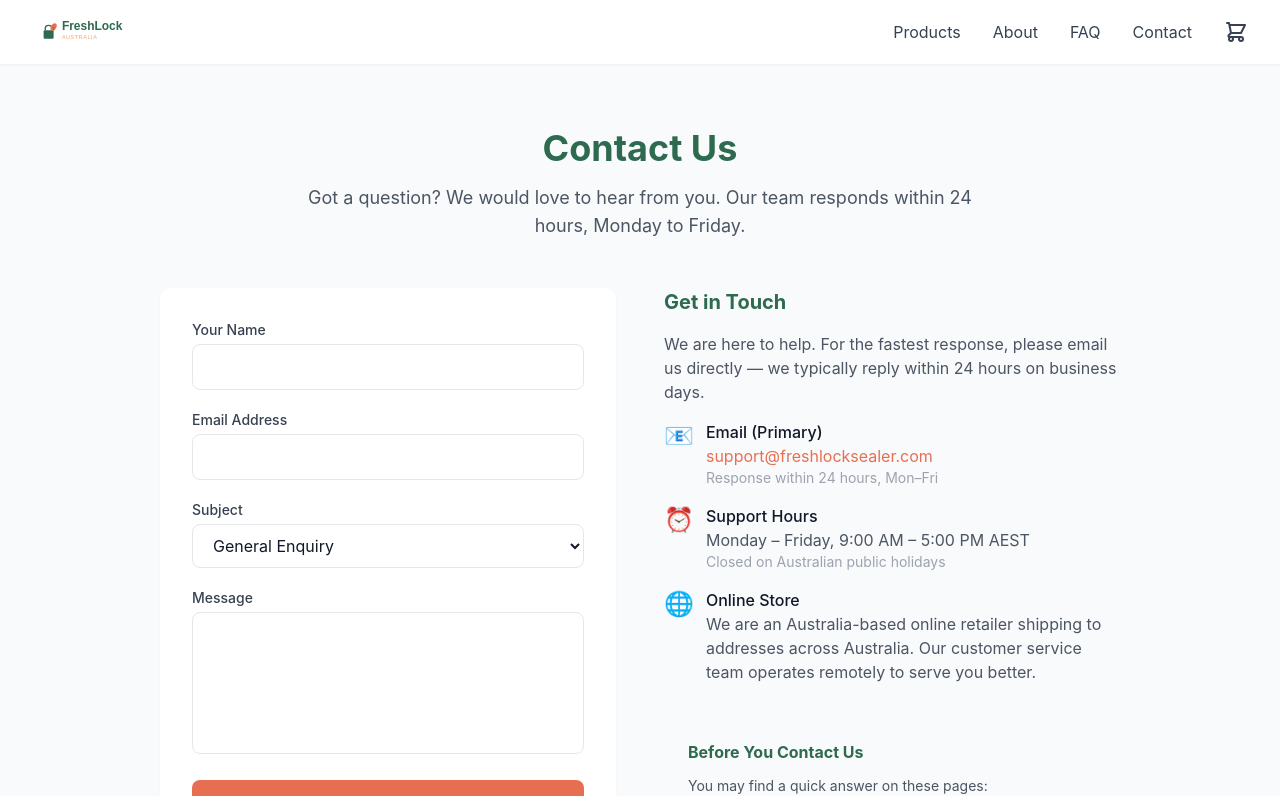
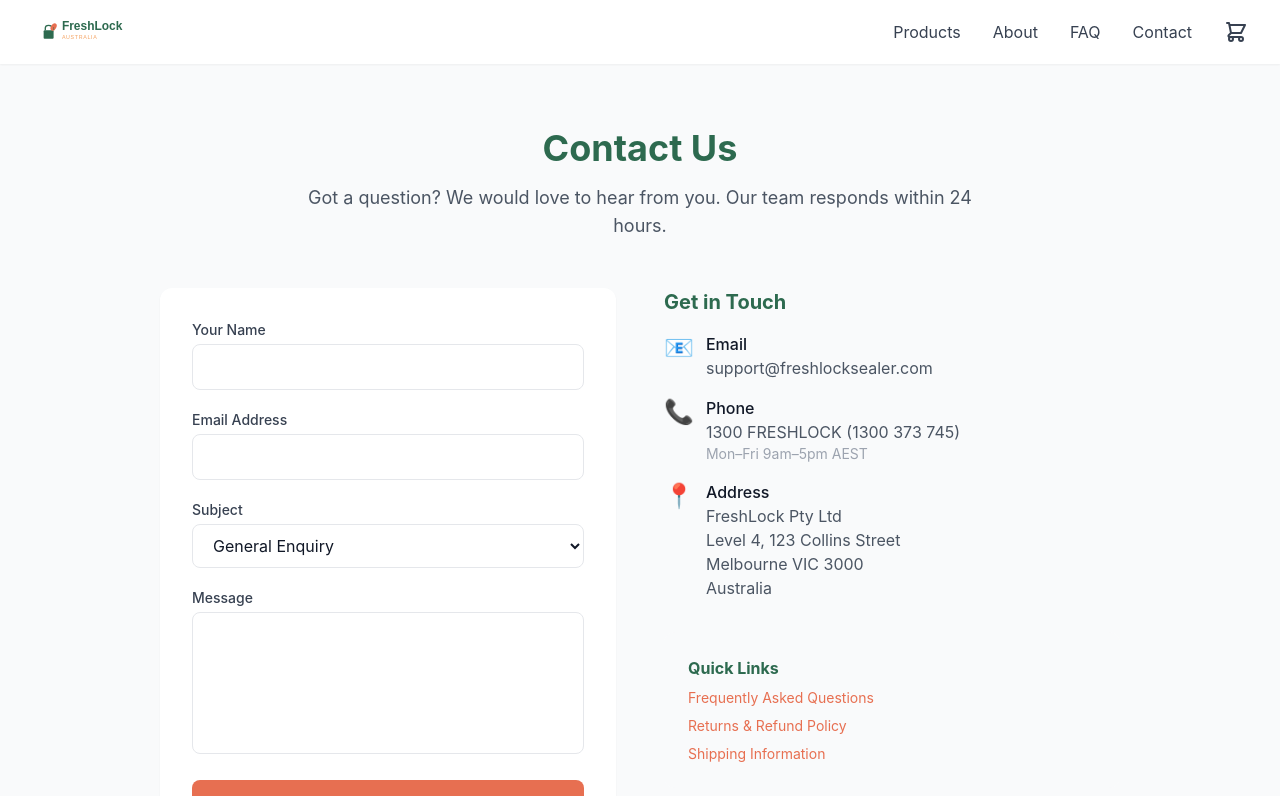
Before and after one commit to jasonyuan886/freshlock-store, a Next.js app: page /contact in a window 1280 px wide. Shown: the top 796 px of the page. Built offline with nearby package versions, Linux system fonts and the light colour scheme.

Commit message:
GMC compliance: add shipping page, fix contact email, fix footer links

```diff
--- a/app/contact/page.tsx
+++ b/app/contact/page.tsx
@@ -15,17 +15,18 @@
       <div className="text-center mb-12">
         <h1 className="section-title">Contact Us</h1>
         <p className="section-subtitle">
-          Got a question? We would love to hear from you. Our team responds within 24 hours, Monday to Friday.
+          Got a question? We would love to hear from you. Our team responds within 24 hours.
         </p>
       </div>
 
       <div className="grid md:grid-cols-2 gap-12">
+        {/* Form */}
         <div className="bg-white rounded-xl p-8 shadow-sm">
           {submitted ? (
             <div className="text-center py-12">
               <div className="text-5xl mb-4">✅</div>
               <h2 className="text-2xl font-bold text-primary mb-2">Message Sent!</h2>
-              <p className="text-gray-500">Thank you for reaching out. We will get back to you within 24 hours.</p>
+              <p className="text-gray-500">Thank you for reaching out. We will get back to you shortly.</p>
             </div>
           ) : (
             <form onSubmit={handleSubmit} className="space-y-5">
@@ -51,9 +52,7 @@
                   <option>General Enquiry</option>
                   <option>Order Support</option>
                   <option>Returns & Refunds</option>
-                  <option>Shipping & Delivery</option>
                   <option>Product Question</option>
-                  <option>Warranty Claim</option>
                   <option>Wholesale / Business</option>
                 </select>
               </div>
@@ -72,39 +71,35 @@
           )}
         </div>
 
+        {/* Info */}
         <div className="space-y-8">
           <div>
             <h2 className="text-xl font-bold text-primary mb-4">Get in Touch</h2>
-            <p className="text-gray-600 mb-4">
-              We are here to help. For the fastest response, please email us directly — we typically reply within 24 hours on business days.
-            </p>
             <div className="space-y-4">
               <div className="flex items-start gap-3">
                 <span className="text-2xl">📧</span>
                 <div>
-                  <p className="font-medium">Email (Primary)</p>
-                  <p className="text-gray-600">
-                    <a href="mailto:support@freshlocksealer.com" className="text-accent hover:underline">
-                      support@freshlocksealer.com
-                    </a>
-                  </p>
-                  <p className="text-sm text-gray-400">Response within 24 hours, Mon–Fri</p>
+                  <p className="font-medium">Email</p>
+                  <p className="text-gray-600">support@freshlocksealer.com</p>
                 </div>
               </div>
               <div className="flex items-start gap-3">
-                <span className="text-2xl">⏰</span>
+                <span className="text-2xl">📞</span>
                 <div>
-                  <p className="font-medium">Support Hours</p>
-                  <p className="text-gray-600">Monday – Friday, 9:00 AM – 5:00 PM AEST</p>
-                  <p className="text-sm text-gray-400">Closed on Australian public holidays</p>
+                  <p className="font-medium">Phone</p>
+                  <p className="text-gray-600">1300 FRESHLOCK (1300 373 745)</p>
+                  <p className="text-sm text-gray-400">Mon–Fri 9am–5pm AEST</p>
                 </div>
               </div>
               <div className="flex items-start gap-3">
-                <span className="text-2xl">🌐</span>
+                <span className="text-2xl">📍</span>
                 <div>
-                  <p className="font-medium">Online Store</p>
+                  <p className="font-medium">Address</p>
                   <p className="text-gray-600">
-                    We are an Australia-based online retailer shipping to addresses across Australia. Our customer service team operates remotely to serve you better.
+                    FreshLock Pty Ltd<br />
+                    Level 4, 123 Collins Street<br />
+                    Melbourne VIC 3000<br />
+                    Australia
                   </p>
                 </div>
               </div>
@@ -112,15 +107,11 @@
           </div>
 
           <div className="bg-gray-50 rounded-xl p-6">
-            <h3 className="font-bold text-primary mb-3">Before You Contact Us</h3>
-            <p className="text-sm text-gray-600 mb-3">
-              You may find a quick answer on these pages:
-            </p>
+            <h3 className="font-bold text-primary mb-2">Quick Links</h3>
             <ul className="space-y-2 text-sm">
               <li><a href="/faq" className="text-accent hover:underline">Frequently Asked Questions</a></li>
-              <li><a href="/shipping" className="text-accent hover:underline">Shipping & Delivery Policy</a></li>
               <li><a href="/returns" className="text-accent hover:underline">Returns & Refund Policy</a></li>
-              <li><a href="/about" className="text-accent hover:underline">About FreshLock</a></li>
+              <li><a href="/contact" className="text-accent hover:underline">Shipping Information</a></li>
             </ul>
           </div>
         </div>
```
